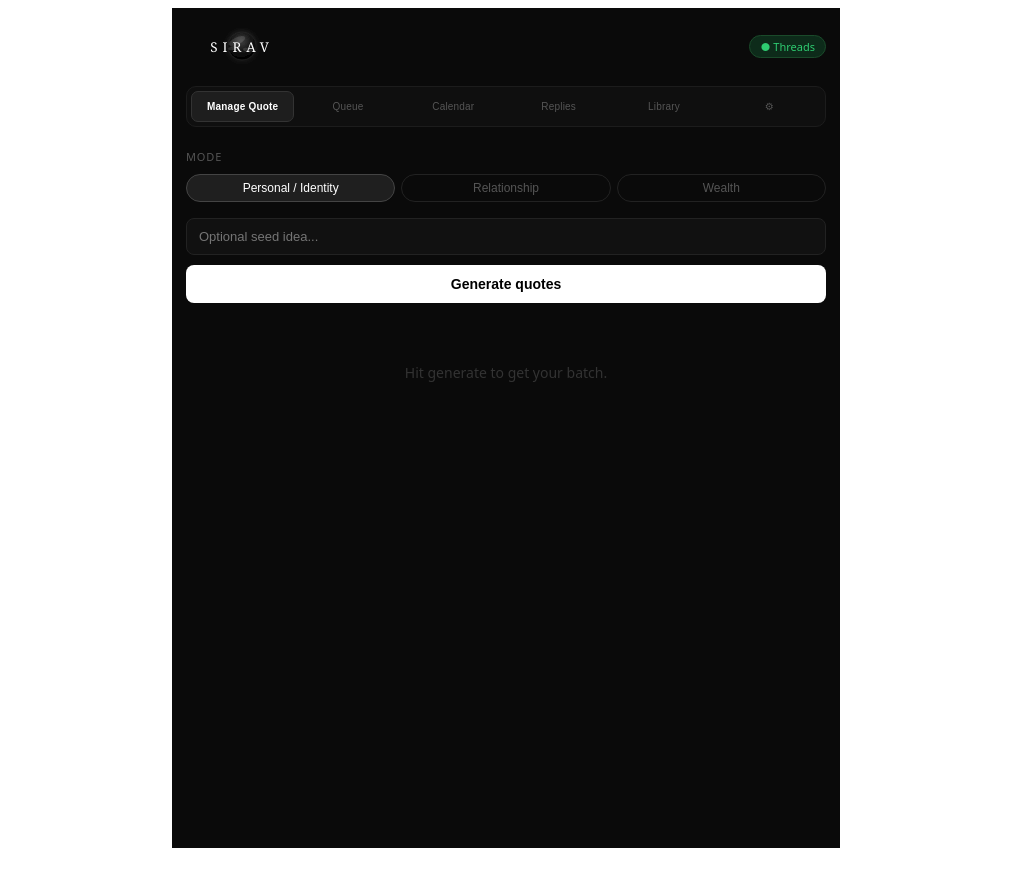
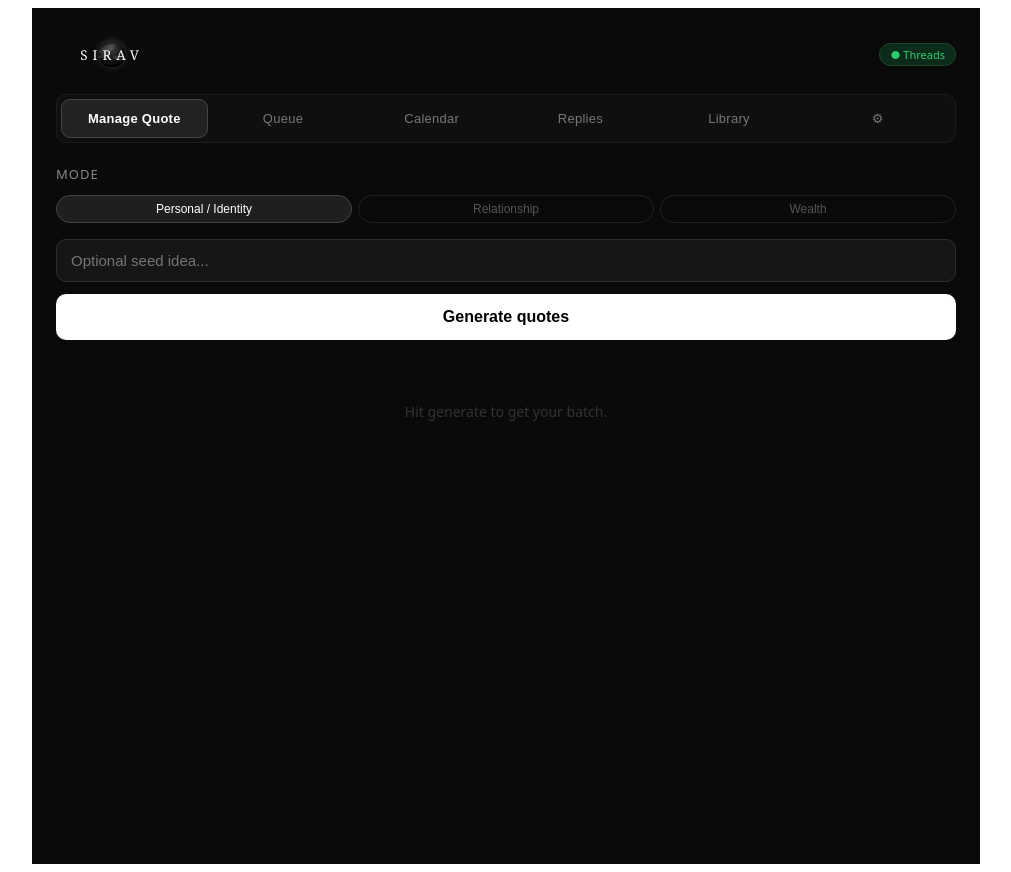
Before and after one commit to jsirav/sirav-app, a React (Vite) app: page / in a window 1280 px wide. Shown: the whole page, without its empty margins (134-1145 px from the left). Built offline with nearby package versions, Linux system fonts and the light colour scheme.

Commit message:
Bigger layout, larger fonts, clearer colors

```diff
--- a/src/App.jsx
+++ b/src/App.jsx
@@ -446,24 +446,24 @@ export default function SiravScheduler() {
 
   // ── styles ────────────────────────────────────────────────────────────────
   const tabStyle = (t) => ({
-    flex:1, padding:"9px 2px", textAlign:"center", fontSize:10, cursor:"pointer", borderRadius:7,
-    color:tab===t?"#fff":hoveredTab===t?"#bbb":"#555",
-    background:tab===t?"#1e1e1e":hoveredTab===t?"#141414":"transparent",
-    border:tab===t?"0.5px solid #333":hoveredTab===t?"0.5px solid #1e1e1e":"0.5px solid transparent",
+    flex:1, padding:"11px 4px", textAlign:"center", fontSize:13, cursor:"pointer", borderRadius:9,
+    color:tab===t?"#fff":hoveredTab===t?"#ddd":"#777",
+    background:tab===t?"#222":hoveredTab===t?"#181818":"transparent",
+    border:tab===t?"1px solid #444":hoveredTab===t?"1px solid #2a2a2a":"1px solid transparent",
     fontWeight:tab===t?600:400, letterSpacing:"0.02em", transition:"all 0.12s", boxSizing:"border-box",
   });
 
-  const inp = { width:"100%", background:"#111", border:"0.5px solid #222", borderRadius:8, color:"#fff", fontSize:13, padding:"10px 12px", outline:"none", boxSizing:"border-box", marginBottom:10 };
-  const ta  = { width:"100%", background:"#0d0d0d", border:"0.5px solid #222", borderRadius:8, color:"#fff", fontSize:14, padding:"10px 12px", outline:"none", boxSizing:"border-box", resize:"vertical", minHeight:70, lineHeight:1.6, fontFamily:"inherit" };
-  const lbl = { fontSize:11, color:"#555", textTransform:"uppercase", letterSpacing:"0.08em", marginBottom:10 };
-  const card = { background:"#111", border:"0.5px solid #1e1e1e", borderRadius:12, padding:16, marginBottom:10 };
-  const aRow = { display:"flex", gap:6, flexWrap:"wrap" };
-  const aBtn = { fontSize:12, padding:"5px 11px", borderRadius:6, cursor:"pointer", border:"0.5px solid #222", background:"transparent", color:"#888" };
-  const gBtn = { fontSize:12, padding:"5px 11px", borderRadius:6, cursor:"pointer", border:"0.5px solid #1a4a2a", background:"#0d2b1a", color:"#2ecc71" };
-  const bBtn = { fontSize:12, padding:"5px 11px", borderRadius:6, cursor:"pointer", border:"0.5px solid #1a2a4a", background:"#0a1929", color:"#5b9bd5" };
-  const rBtn = { fontSize:12, padding:"5px 11px", borderRadius:6, cursor:"pointer", border:"0.5px solid #2a1a1a", background:"transparent", color:"#555" };
-  const pBtn = (off) => ({ width:"100%", background:off?"#1a1a1a":"#fff", color:off?"#444":"#000", border:"none", borderRadius:8, padding:"11px 0", fontSize:14, fontWeight:600, cursor:off?"not-allowed":"pointer", marginBottom:12 });
-  const sBadge = (l) => ({ fontSize:11, fontWeight:600, padding:"3px 10px", borderRadius:20, background:l==="POST"?"#0d2b1a":l==="TWEAK"?"#2a1f00":"#2a0d0d", color:l==="POST"?"#2ecc71":l==="TWEAK"?"#f39c12":"#e74c3c" });
+  const inp = { width:"100%", background:"#161616", border:"1px solid #2e2e2e", borderRadius:10, color:"#f0f0f0", fontSize:15, padding:"12px 14px", outline:"none", boxSizing:"border-box", marginBottom:12 };
+  const ta  = { width:"100%", background:"#111", border:"1px solid #2e2e2e", borderRadius:10, color:"#f0f0f0", fontSize:15, padding:"12px 14px", outline:"none", boxSizing:"border-box", resize:"vertical", minHeight:80, lineHeight:1.7, fontFamily:"inherit" };
+  const lbl = { fontSize:13, color:"#888", textTransform:"uppercase", letterSpacing:"0.08em", marginBottom:12 };
+  const card = { background:"#141414", border:"1px solid #2a2a2a", borderRadius:14, padding:20, marginBottom:12 };
+  const aRow = { display:"flex", gap:8, flexWrap:"wrap" };
+  const aBtn = { fontSize:13, padding:"7px 14px", borderRadius:8, cursor:"pointer", border:"1px solid #333", background:"transparent", color:"#aaa" };
+  const gBtn = { fontSize:13, padding:"7px 14px", borderRadius:8, cursor:"pointer", border:"1px solid #1a5a30", background:"#0d3320", color:"#3ddc84" };
+  const bBtn = { fontSize:13, padding:"7px 14px", borderRadius:8, cursor:"pointer", border:"1px solid #1a3060", background:"#0a1f40", color:"#6ab0ff" };
+  const rBtn = { fontSize:13, padding:"7px 14px", borderRadius:8, cursor:"pointer", border:"1px solid #3a2020", background:"transparent", color:"#888" };
+  const pBtn = (off) => ({ width:"100%", background:off?"#1e1e1e":"#fff", color:off?"#555":"#000", border:"none", borderRadius:10, padding:"14px 0", fontSize:16, fontWeight:700, cursor:off?"not-allowed":"pointer", marginBottom:14 });
+  const sBadge = (l) => ({ fontSize:12, fontWeight:700, padding:"4px 12px", borderRadius:20, background:l==="POST"?"#0d3320":l==="TWEAK"?"#2a2000":"#2a0d0d", color:l==="POST"?"#3ddc84":l==="TWEAK"?"#f5a623":"#ff6b6b" });
 
   const filteredLib = libFilter==="all" ? library : library.filter(q=>q.tag===libFilter);
 
@@ -477,7 +477,7 @@ export default function SiravScheduler() {
   ];
 
   return (
-    <div style={{ fontFamily:"system-ui,-apple-system,sans-serif", maxWidth:640, margin:"0 auto", padding:"20px 14px", color:"#fff", background:"#0a0a0a", minHeight:"100vh" }}>
+    <div style={{ fontFamily:"system-ui,-apple-system,sans-serif", maxWidth:900, margin:"0 auto", padding:"28px 24px", color:"#f0f0f0", background:"#0a0a0a", minHeight:"100vh" }}>
       {scheduleModal && <ScheduleModal quote={scheduleModal} onConfirm={(d,t)=>schedulePost(scheduleModal,d,t)} onClose={()=>setScheduleModal(null)}/>}
 
       <div style={{ display:"flex", justifyContent:"space-between", alignItems:"center", marginBottom:22 }}>
@@ -524,7 +524,7 @@ export default function SiravScheduler() {
                 </>
               ):(
                 <>
-                  <div style={{ fontSize:15, lineHeight:1.6, color:"#fff", whiteSpace:"pre-wrap", marginBottom:12 }}>{q.text}</div>
+                  <div style={{ fontSize:17, lineHeight:1.75, color:"#f0f0f0", whiteSpace:"pre-wrap", marginBottom:14 }}>{q.text}</div>
                   <div style={aRow}>
                     {q.label==="POST"&&<button style={gBtn} onClick={()=>publishToThreads(q.text,q.id)} disabled={publishing===q.id}>{publishing===q.id?"Publishing...":"↑ Post now"}</button>}
                     {q.label==="POST"&&<button style={bBtn} onClick={()=>setScheduleModal(q)}>📅 Schedule</button>}
@@ -548,7 +548,7 @@ export default function SiravScheduler() {
           {queue.length===0&&<div style={{ textAlign:"center", color:"#333", fontSize:14, padding:"40px 0" }}>Empty. Approve posts from Manage Quote.</div>}
           {queue.map(q=>(
             <div key={q.id} style={card}>
-              <div style={{ fontSize:15, lineHeight:1.6, color:"#fff", whiteSpace:"pre-wrap", marginBottom:10 }}>{q.text}</div>
+              <div style={{ fontSize:17, lineHeight:1.75, color:"#f0f0f0", whiteSpace:"pre-wrap", marginBottom:12 }}>{q.text}</div>
               <div style={aRow}>
                 <button style={gBtn} onClick={()=>publishToThreads(q.text,q.id)} disabled={publishing===q.id}>{publishing===q.id?"Publishing...":"↑ Post now"}</button>
                 <button style={bBtn} onClick={()=>setScheduleModal(q)}>📅 Schedule</button>
@@ -721,7 +721,7 @@ export default function SiravScheduler() {
                 </>
               ):(
                 <>
-                  <div style={{ fontSize:15, lineHeight:1.6, color:"#fff", whiteSpace:"pre-wrap", marginBottom:10 }}>{q.text}</div>
+                  <div style={{ fontSize:17, lineHeight:1.75, color:"#f0f0f0", whiteSpace:"pre-wrap", marginBottom:12 }}>{q.text}</div>
                   <div style={{ display:"flex", gap:5, marginBottom:10 }}>
                     {["identity","relationship","wealth"].map(tag=>(
                       <button key={tag} onClick={()=>setLibraryTag(q.id,tag)}
```
